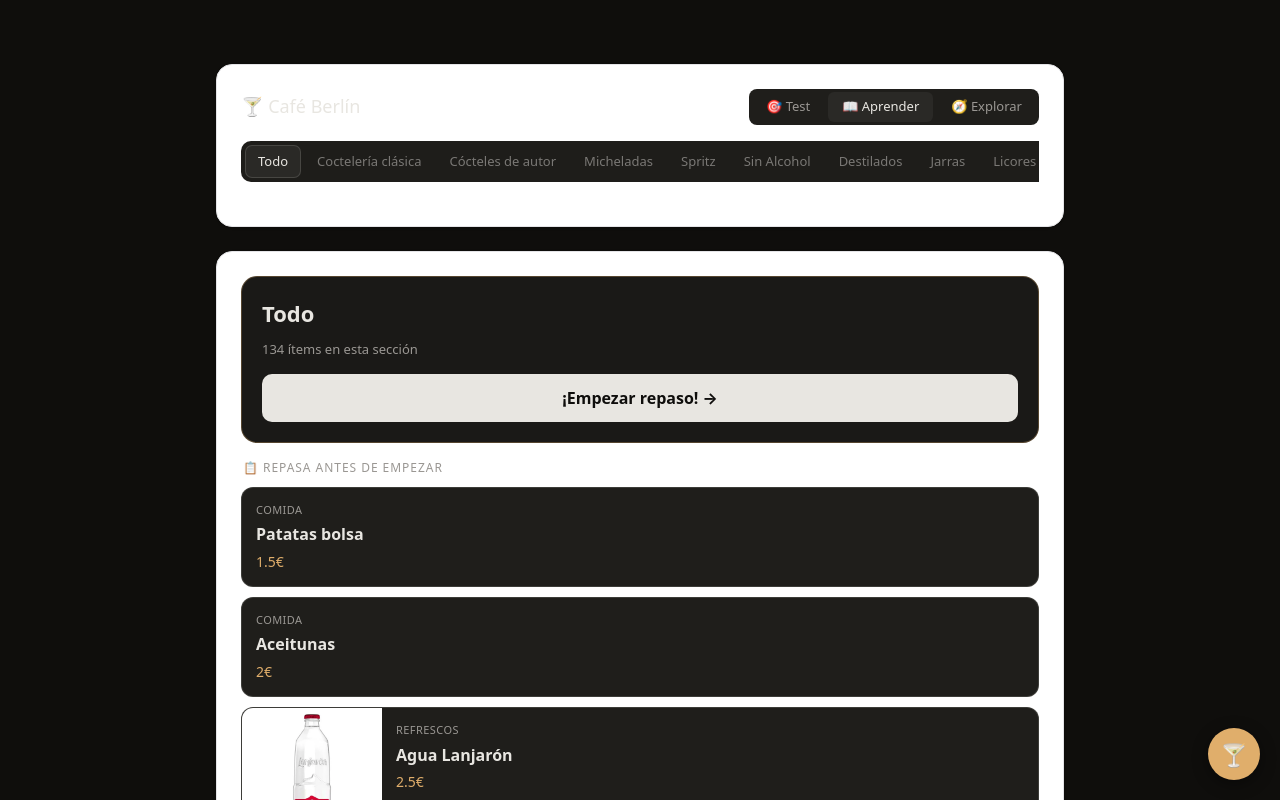
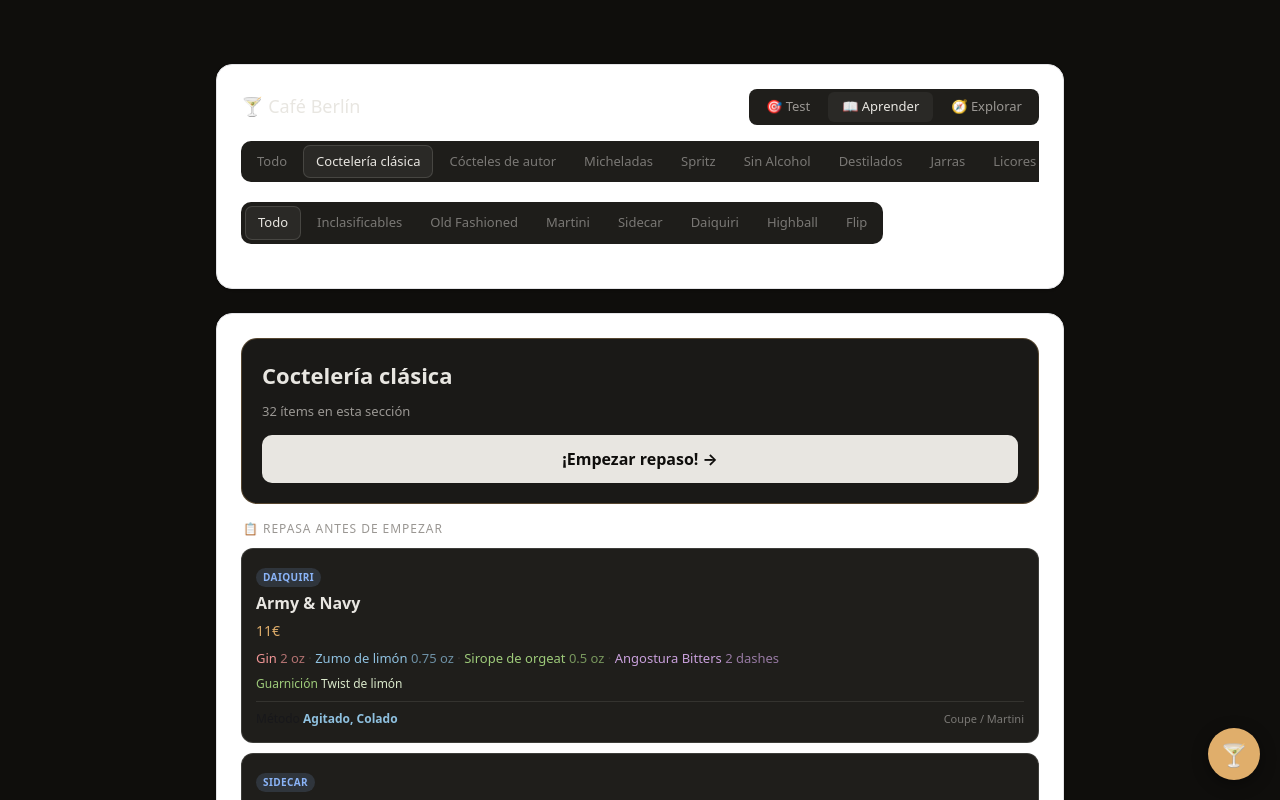
Before and after one commit to MarieBerezhna/berlin_bartender, a Next.js app: page / in a window 1280 px wide. Shown: the top 800 px of the page. Built offline with nearby package versions, Linux system fonts and the light colour scheme.

Commit message:
change default active tab to classics

```diff
--- a/app/page.tsx
+++ b/app/page.tsx
@@ -24,7 +24,7 @@ const DESTILADOS_CATS = new Set(["Ron", "Whisky", "Gin", "Tequila", "Vodka"]);
 
 export default function Home() {
   const [mode, setMode] = useState<AppMode>("learn");
-  const [activeTab, setActiveTab] = useState<string>("Todo");
+  const [activeTab, setActiveTab] = useState<string>("Coctelería clásica");
   const [activeFamily, setActiveFamily] = useState<string | null>(null);
   const [activeFilters, setActiveFilters] = useState<Set<FilterType>>(new Set(FILTER_TYPES));
 
```
